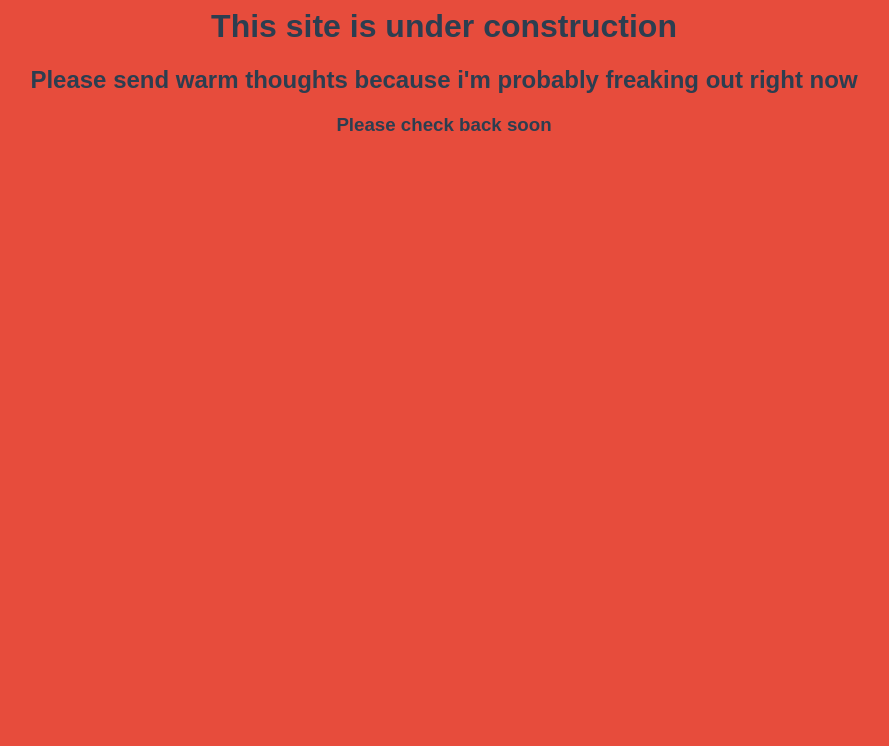
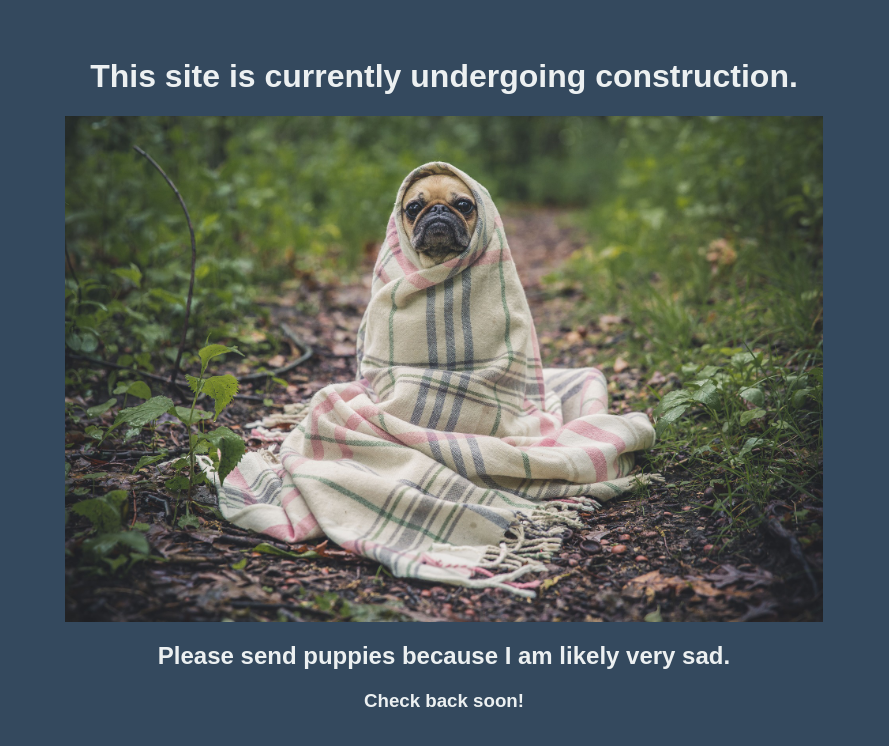
Before and after one commit to mmishra2112/mmishra2112.github.io, a plain HTML site: page index.html in a window 1280 px wide. Shown: the whole page, without its empty margins (196-1085 px from the left). Drawn offline with Linux system fonts and the light colour scheme.

Commit message:
ok there we go

```diff
--- a/index.html
+++ b/index.html
@@ -4,18 +4,25 @@
 	<style>
 
 	body{
-		background-color: #e74c3c;
-		color: #2c3e50;
+		background-color: #34495e;
+		color: #ecf0f1;
 		text-align:center;
 		font-family: Arial;
+	}
+	img{
+		width:60%;
+	}
+	h1{
+		padding-top: 50px;
 	}
 
 	</style>
 
 </head>
 <body>
-	<h1>This site is under construction</h1>
-	<h2>Please send warm thoughts because i'm probably freaking out right now</h2>
-	<h3>Please check back soon</h3>
+	<h1>This site is currently undergoing construction.</h1>
+	<img src="./pug.jpg" alt="this is how i'm feeling">
+	<h2>Please send puppies because I am likely very sad.</h2>
+	<h3>Check back soon!</h3>
 </body>
 </html>
```
Also changed, not shown: pug.jpg (added).
